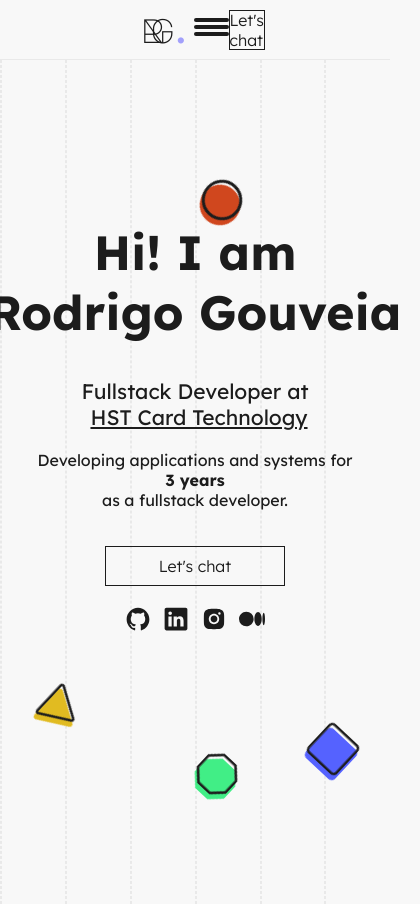
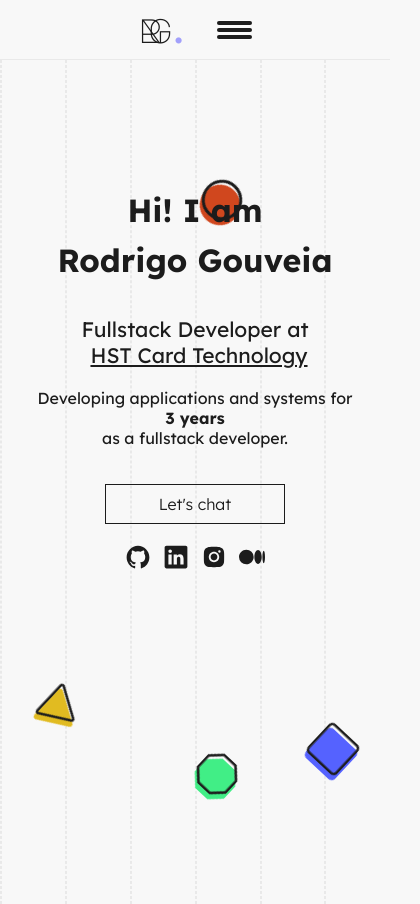
Before and after one commit to rodrigoge/rodrigoge.dev, a React (Vite) app: page / in a window 390 px wide. Shown: the whole page, 420 px wide, since content can reach past the window. Built offline with nearby package versions, Linux system fonts and the light colour scheme.

Commit message:
fix: fixing responsivity layout

```diff
--- a/src/components/BackgroundPattern/styles.scss
+++ b/src/components/BackgroundPattern/styles.scss
@@ -7,6 +7,7 @@
     width: 100%;
     height: 100vh;
     position: absolute;
+    overflow: hidden;
 
     .polygon {
         position: absolute;
--- a/src/components/Header/index.tsx
+++ b/src/components/Header/index.tsx
@@ -55,7 +55,12 @@ export default function Header() {
                     </div>
                 </nav>
 
-                <Button action='/' text="Let's chat" />
+                <span className="header-button">
+                    <Button
+                        action='/'
+                        text="Let's chat"
+                    />
+                </span>
             </header>
         </div>
     );
--- a/src/components/Header/styles.scss
+++ b/src/components/Header/styles.scss
@@ -38,13 +38,12 @@ header {
     }
 
     nav {
-        width: 45%;
-
         ul {
             display: flex;
             flex-direction: row;
             justify-content: space-between;
             align-items: center;
+            gap: 46px;
 
             .menu-item {
                 color: var(--text-color);
@@ -61,6 +60,12 @@ header {
 
 @media screen and (min-width: 481px) and (max-width: 950px) {
     header {
+        padding: 0 28px;
+        display: flex;
+        justify-content: center;
+        align-items: center;
+        gap: 46px;
+
         nav {
             display: flex;
             justify-content: center;
@@ -72,7 +77,6 @@ header {
 
             .menu-bars {
                 width: 35px;
-                height: 30px;
                 right: 36px;
                 cursor: pointer;
                 animation: fade 2.5s;
@@ -135,6 +139,12 @@ header {
 
 @media screen and (min-width: 0px) and (max-width: 480px) {
     header {
+        padding: 0 28px;
+        display: flex;
+        justify-content: center;
+        align-items: center;
+        gap: 26px;
+
         nav {
             display: flex;
             justify-content: center;
@@ -146,7 +156,6 @@ header {
 
             .menu-bars {
                 width: 35px;
-                height: 30px;
                 right: 36px;
                 cursor: pointer;
                 animation: fade 2.5s;
@@ -204,5 +213,9 @@ header {
                 }
             }
         }
+
+        .header-button {
+            display: none;
+        }
     }
 }
--- a/src/components/SwitchLanguage/styles.scss
+++ b/src/components/SwitchLanguage/styles.scss
@@ -5,6 +5,7 @@
     display: flex;
     align-items: center;
     justify-content: center;
+    padding: 0 10px;
 
     label {
         cursor: pointer;
--- a/src/pages/Homepage/styles.scss
+++ b/src/pages/Homepage/styles.scss
@@ -4,12 +4,13 @@
 
 .homepage-container {
     width: 100%;
-    height: 100vh;
+    height: 90vh;
     display: flex;
     justify-content: center;
     align-items: center;
     position: absolute;
     background: transparent;
+    overflow: hidden;
 
     form {
         width: 1200px;
@@ -18,6 +19,7 @@
         display: flex;
         flex-direction: row;
         justify-content: space-between;
+        align-items: center;
 
         .hero-section {
             display: flex;
@@ -196,9 +198,17 @@
                     align-items: center;
 
                     .hero-letter {
+                        span {
+                            font-size: 32px;
+                        }
+
                         .tags {
                             display: none;
                         }
+                    }
+
+                    .hero-letter-name {
+                        font-size: 32px;
                     }
                 }
 
--- a/src/styles/global.scss
+++ b/src/styles/global.scss
@@ -12,3 +12,7 @@ body {
     background-color: var(--background-color);
     font-family: 'Lexend', sans-serif;
 }
+
+body {
+    overflow: hidden;
+}
```
